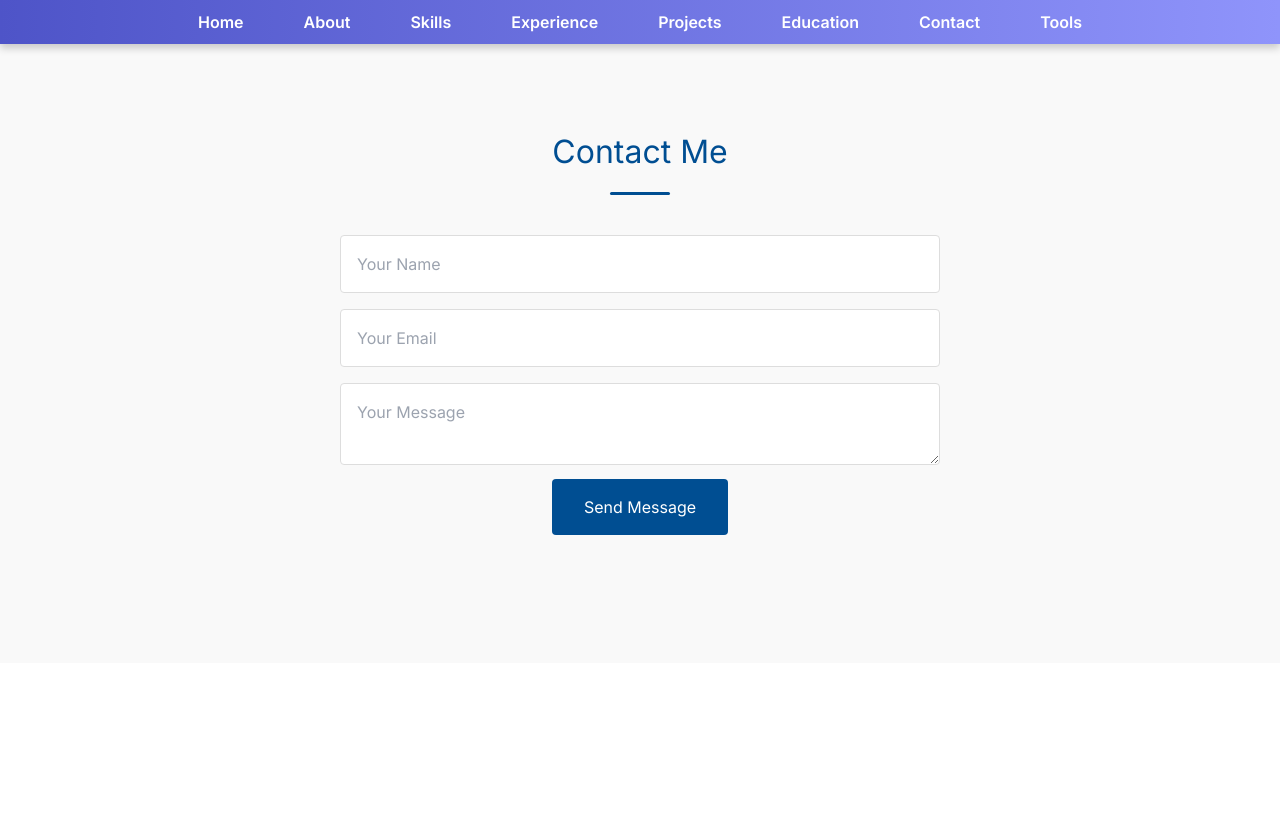
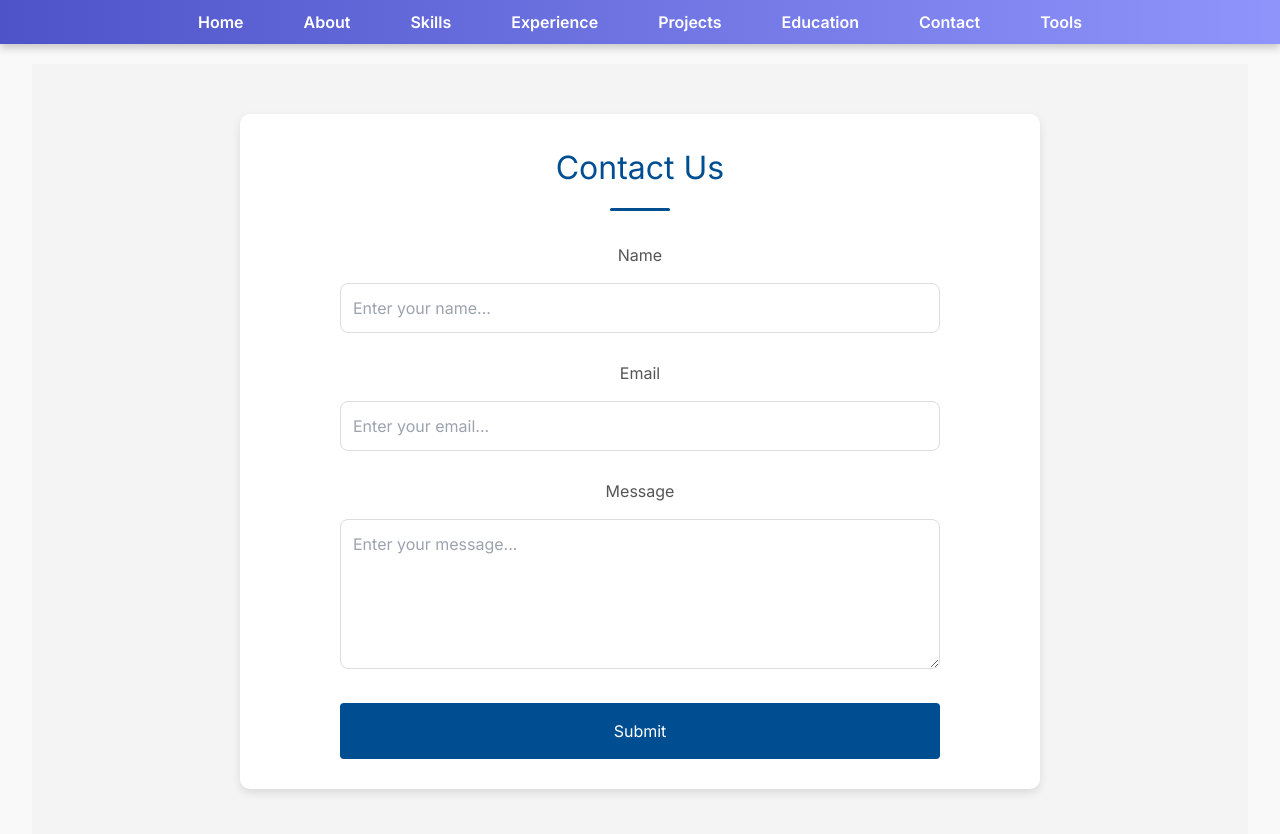
Before and after one commit to javedsaifi-abacus/Portfolio_NEXT, a Next.js app: page /contact in a window 1280 px wide. Shown: the top 834 px of the page. Before the commit the page ends 800 px from the top, so only its background shows below. Built offline with nearby package versions, Linux system fonts and the light colour scheme.

Commit message:
"Updated package-lock.json, package.json, ContactForm.tsx, and layout.tsx files with new dependencies, imports, and code changes"

```diff
--- /dev/null
+++ b/src/app/components/ContactForm.module.css
@@ -0,0 +1,80 @@
+/* ContactForm.module.css */
+.section {
+    padding: 50px 0;
+    background: #f4f4f4;
+    display: flex;
+    justify-content: center;
+    align-items: center;
+  }
+
+  .container {
+    max-width: 800px;
+    width: 100%;
+    background: #fff;
+    padding: 30px;
+    border-radius: 10px;
+    box-shadow: 0 4px 8px rgba(0, 0, 0, 0.1);
+  }
+
+  .title {
+    text-align: center;
+    font-size: 2rem;
+    color: #333;
+    margin-bottom: 20px;
+  }
+
+  .form {
+    display: flex;
+    flex-direction: column;
+  }
+
+  .inputGroup {
+    margin-bottom: 20px;
+  }
+
+  .inputGroup label {
+    display: block;
+    font-size: 1rem;
+    margin-bottom: 8px;
+    color: #555;
+  }
+
+  .inputGroup input,
+  .inputGroup textarea {
+    width: 100%;
+    padding: 12px;
+    border: 1px solid #ddd;
+    border-radius: 8px;
+    font-size: 1rem;
+    outline: none;
+    transition: border-color 0.3s ease;
+  }
+
+  .inputGroup input:focus,
+  .inputGroup textarea:focus {
+    border-color: #0070f3;
+  }
+
+  .textarea {
+    min-height: 150px;
+    resize: vertical;
+  }
+
+  .button {
+    background-color: #0070f3;
+    color: #fff;
+    padding: 12px 20px;
+    border: none;
+    border-radius: 8px;
+    cursor: pointer;
+    font-size: 1rem;
+    transition: background-color 0.3s ease;
+  }
+
+  .button:hover {
+    background-color: #005bb5;
+  }
+
+  .button:active {
+    background-color: #003d80;
+  }
--- a/src/app/components/ContactForm.tsx
+++ b/src/app/components/ContactForm.tsx
@@ -1,18 +1,99 @@
-// /src/components/ContactForm.tsx
-const ContactForm = () => (
-  <section id="contact" className="section contact">
-    <h2>Contact Me</h2>
-    <form action="https://formspree.io/f/your-form-id" method="POST">
-      <input type="text" name="name" placeholder="Your Name" required />
-      <input type="email" name="email" placeholder="Your Email" required />
+"use client"; // This directive marks the component as a Client Component
+
+import { useRouter } from 'next/navigation'; // Import useRouter from next/navigation
+import { useState } from 'react';
+import { ToastContainer, toast } from 'react-toastify'; // Import Toast components
+import 'react-toastify/dist/ReactToastify.css'; // Import Toast styles
+import styles from './ContactForm.module.css'; // Import the CSS module
+
+const ContactForm = () => {
+  const router = useRouter(); // Initialize the router
+
+  const handleSubmit = async (e: React.FormEvent<HTMLFormElement>) => {
+    e.preventDefault();
+
+    const formElement = e.currentTarget as HTMLFormElement;
+    const formData = new FormData(formElement);
+
+    try {
+      const response = await fetch('https://api.web3forms.com/submit', {
+        method: 'POST',
+        body: formData,
+      });
+
+      if (response.ok) {
+        toast.success('Message sent successfully!', {
+          position: "top-center",
+          autoClose: 2000,
+          onClose: () => {
+            router.push('/');
+          },
+        });
+      } else {
+        toast.error('Failed to send message. Please try again.', {
+          position: "top-center",
+          autoClose: 2000,
+        });
+      }
+    } catch (error) {
+      toast.error('An error occurred. Please try again.', {
+        position: "top-center",
+        autoClose: 2000,
+      });
+    }
+  };
+
+  return (
+    <section id="contact" className={styles.section}>
+      <div className={styles.container}>
+        <h2 className={styles.title}>Contact Us</h2>
+        <form
+          className={styles.form}
+          onSubmit={handleSubmit}
+        >
+          <input type="hidden" name="access_key" value="a8f92459-6c6f-4139-856f-a63b451fe731" />
+
+          <div className={styles.inputGroup}>
+            <label htmlFor="name">Name</label>
+            <input
+              type="text"
+              id="name"
+              name="name"
+              placeholder="Enter your name..."
+              required
+              className={styles.input}
+            />
+          </div>
+
+          <div className={styles.inputGroup}>
+            <label htmlFor="email">Email</label>
+            <input
+              type="email"
+              id="email"
+              name="email"
+              placeholder="Enter your email..."
+              required
+              className={styles.input}
+            />
+          </div>
+
+          <div className={styles.inputGroup}>
+            <label htmlFor="message">Message</label>
             <textarea
+              id="message"
               name="message"
-        placeholder="Your Message"
+              placeholder="Enter your message..."
               required
+              className={styles.textarea}
             ></textarea>
-      <button type="submit">Send Message</button>
+          </div>
+
+          <button type="submit" className={styles.button}>Submit</button>
         </form>
+        <ToastContainer />
+      </div>
     </section>
   );
+};
 
 export default ContactForm;
--- a/src/app/layout.tsx
+++ b/src/app/layout.tsx
@@ -4,10 +4,10 @@ import "./globals.css";
 
 const inter = Inter({ subsets: ["latin"] });
 
-export const metadata: Metadata = {
-  title: "Javed Saifi's Portfolio",
-  description: "Portfolio of Javed Saifi, showcasing skills, experience, and projects. MERN Stack Developer based in Faridabad, Haryana, India.",
-};
+// export const metadata: Metadata = {
+//   title: "Javed Saifi's Portfolio",
+//   description: "Portfolio of Javed Saifi, showcasing skills, experience, and projects. MERN Stack Developer based in Faridabad, Haryana, India.",
+// };
 
 export default function RootLayout({
   children,
```
Also changed, not shown: package.json (+5 -4 lines), 1 other file (tests, documents, lock files or other folders). Lines whose indentation alone changed are shown as unchanged.
